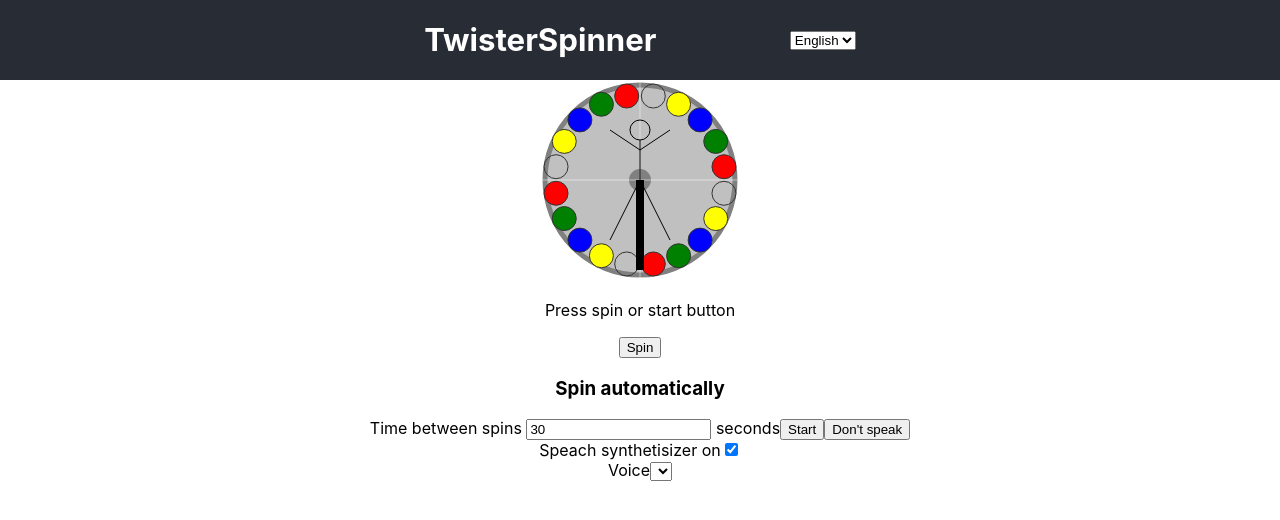
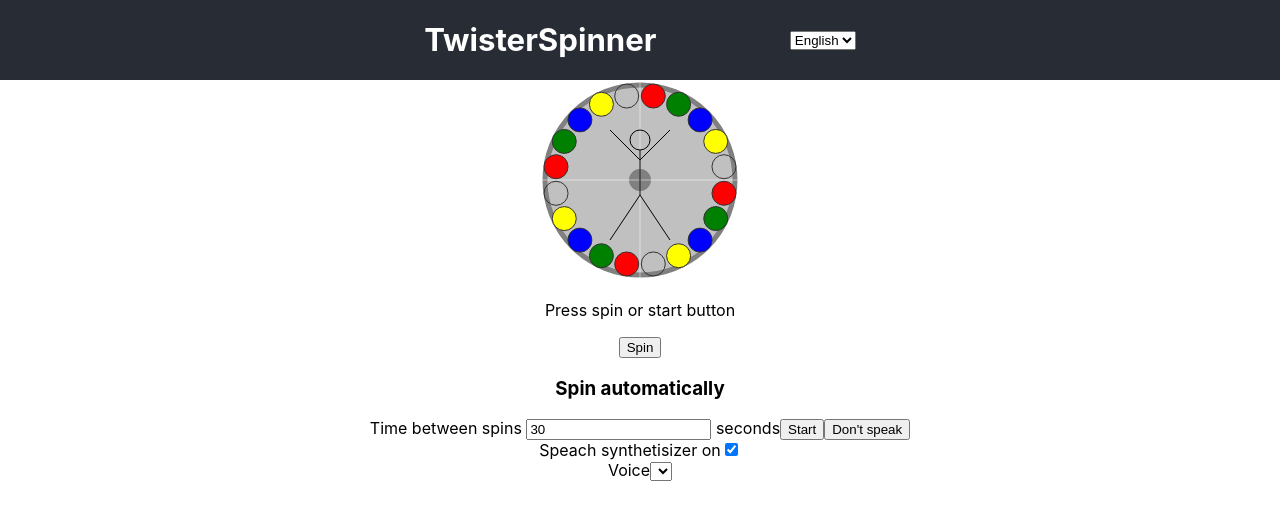
Before and after one commit to akauste/twisterspinner, a React (Create React App) app: page / in a window 1280 px wide. Shown: the top 520 px of the page. Built offline with nearby package versions, Linux system fonts and the light colour scheme.

Commit message:
Make the dial match the random text

```diff
--- a/src/components/SVGDial.js
+++ b/src/components/SVGDial.js
@@ -1,4 +1,6 @@
-const SVGDial = () => {
+const SVGDial = (props) => {
+  const {position} = props;
+
   const spots = [];
   const color = ['red', 'green', 'blue', 'yellow', 'transparent'];
   for(let i=0; i < 20; i++) {
@@ -7,7 +9,7 @@ const SVGDial = () => {
       <circle
         key={`dot-${i}`}
         cx={Math.sin(rads)*85}
-        cy={Math.cos(rads)*85}
+        cy={-Math.cos(rads)*85}
         r={12}
         fill={color[ i % 5 ]}
         stroke={'#333'}
@@ -22,15 +24,15 @@ const SVGDial = () => {
     <line y={0} x1={-98} x2={98} stroke="white" strokeWidth={0.5}></line>
     { spots.map(s => s) }
     <g id="body-figure">
-      <circle cx={0} cy={-50} r={10} fill='none' stroke="black" strokeWidth={1} />
-      <line x1={0} y1={0} x2={0} y2={-40} stroke="black" strokeWidth={1} />
-      <line x1={0} y1={-30} x2={-30} y2={-50} stroke="black" strokeWidth={1} />
-      <line x1={0} y1={-30} x2={30} y2={-50} stroke="black" strokeWidth={1} />
-      <line x1={0} y1={0} x2={30} y2={60} stroke="black" strokeWidth={1} />
-      <line x1={0} y1={0} x2={-30} y2={60} stroke="black" strokeWidth={1} />
+      <circle cx={0} cy={-40} r={10} fill='none' stroke="black" strokeWidth={1} />
+      <line x1={0} y1={15} x2={0} y2={-30} stroke="black" strokeWidth={1} />
+      <line x1={0} y1={-20} x2={-30} y2={-50} stroke="black" strokeWidth={1} />
+      <line x1={0} y1={-20} x2={30} y2={-50} stroke="black" strokeWidth={1} />
+      <line x1={0} y1={15} x2={30} y2={60} stroke="black" strokeWidth={1} />
+      <line x1={0} y1={15} x2={-30} y2={60} stroke="black" strokeWidth={1} />
     </g>
     <g id="dial">
-      <line x1={0} y1={0} x2={Math.sin(2*Math.PI/360*180)*90} y2={-Math.cos(2*Math.PI/360*180)*90} stroke='black' strokeWidth={8} />
+      <line x1={0} y1={0} x2={Math.sin(2*Math.PI/20*(position + 0.5))*90} y2={-Math.cos(2*Math.PI/20*(position + 0.5))*90} stroke='black' strokeWidth={8} />
     </g>
   </svg>);
 };
--- a/src/components/Spinner.js
+++ b/src/components/Spinner.js
@@ -4,8 +4,8 @@ import { useTranslation } from 'react-i18next';
 import Clock from "./Clock";
 import SVGDial from "./SVGDial";
 
-const limbs  = ['Vasen käsi', 'Oikea käsi', 'Vasen jalka', 'Oikea jalka'];
-const colors = ['vihreä', 'sininen', 'keltainen', 'punainen', 'ilmaan'];
+const limbs  = ['Oikea käsi', 'Oikea jalka', 'Vasen jalka', 'Vasen käsi'];
+const colors = ['punainen', 'vihreä', 'sininen', 'keltainen', 'ilmaan'];
 
 const results = [];
 for(const l of limbs) {
@@ -41,10 +41,10 @@ const Spinner = (props) => {
     if(event) {
       event.preventDefault();
     }
-    let res = results[Math.floor(Math.random() * results.length)];
+    const res = Math.floor(Math.random() * results.length);
     setResult(res);
     if(speak) {
-      sayResult(res);
+      sayResult(results[res]);
     }
   }
   const setTimerHandler = (event) => {
@@ -66,25 +66,10 @@ const Spinner = (props) => {
     event.preventDefault();
     setSpeak(speak => !speak);
   }
-  const spots = [];
-  const color = ['red', 'green', 'blue', 'yellow', 'transparent'];
-  for(let i=0; i < 20; i++) {
-    const rads = 2*Math.PI/20*(i+0.5);
-    spots.push(
-      <circle
-        key={`dot-${i}`}
-        cx={Math.sin(rads)*85}
-        cy={Math.cos(rads)*85}
-        r={12}
-        fill={color[ i % 5 ]}
-        stroke={'#333'}
-        strokeWidth={1}
-      />);
-  }
 
   return <>
-    <SVGDial />
-    <p id="result">{ result || t('Press spin or start button') }</p>
+    <SVGDial position={result} />
+    <p id="result">{ results[result] || t('Press spin or start button') }</p>
     <button type="button" aria-label="spin" onClick={spinHandler}>{t('Spin')}</button>
     <h3>{t('Spin automatically')}</h3>
     { timer && loopStart && <p>Timer: <Clock startTime={ loopStart } maxTime={ secondsRef.current.value } isRunning={true} /></p> }
```
